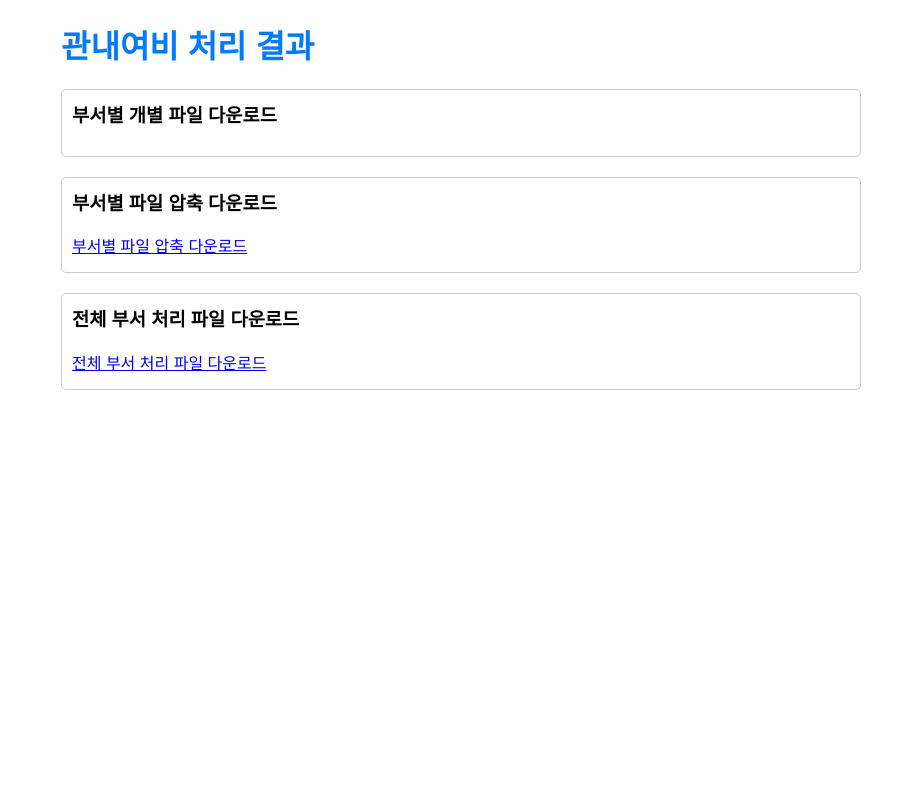
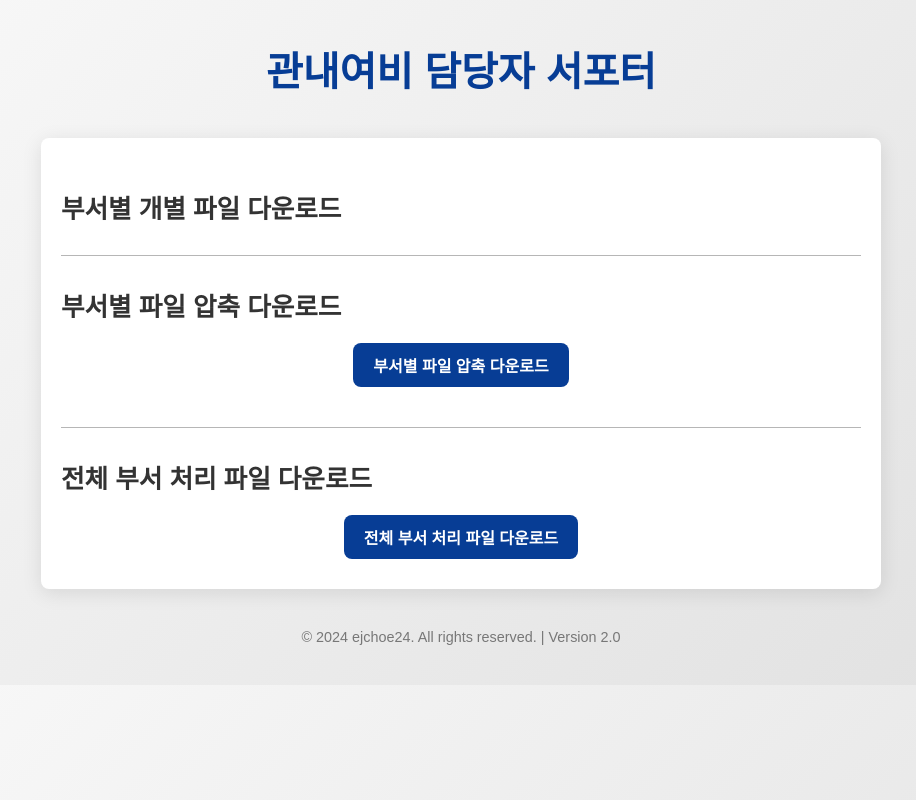
Before and after one commit to eunju-choe/bepa-sup, a Flask app: template templates/trip_result.html in a window 1280 px wide. Shown: the whole page, without its empty margins (179-1095 px from the left). Run offline with Flask 3, Linux system fonts and the light colour scheme; the template is opened without the code that fills it, so the values that code supplies are empty.

Commit message:
디자인 개선

```diff
--- a/templates/edu_index.html
+++ b/templates/edu_index.html
@@ -3,7 +3,7 @@
 <head>
     <meta charset="UTF-8">
     <meta name="viewport" content="width=device-width, initial-scale=1.0">
-    <title>BEPA 교육 담당자 서포터</title>
+    <title>교육 담당자 서포터</title>
     <link rel="stylesheet" href="https://cdnjs.cloudflare.com/ajax/libs/font-awesome/6.0.0-beta3/css/all.min.css">
     <style>
         body {
--- a/templates/edu_result.html
+++ b/templates/edu_result.html
@@ -3,7 +3,7 @@
 <head>
     <meta charset="UTF-8">
     <meta name="viewport" content="width=device-width, initial-scale=1.0">
-    <title>BEPA 교육 담당자 서포터</title>
+    <title>교육 담당자 서포터</title>
     <style>
         body {
             font-family: 'Noto Sans KR', sans-serif;
--- a/templates/index.html
+++ b/templates/index.html
@@ -3,7 +3,7 @@
 <head>
     <meta charset="UTF-8">
     <meta name="viewport" content="width=device-width, initial-scale=1.0">
-    <title>지원 시스템</title>
+    <title>베파 서포터</title>
     <link rel="stylesheet" href="https://cdnjs.cloudflare.com/ajax/libs/font-awesome/6.0.0-beta3/css/all.min.css">
     <style>
         body {
@@ -121,7 +121,7 @@
     </div>
 
     <footer>
-        <p>&copy; 2025 ejchoe24. All rights reserved. | Version 2.0</p>
+        <p>&copy; 2024 ejchoe24. All rights reserved. | Version 2.0</p>
     </footer>
 </body>
 </html>
--- a/templates/trip_index.html
+++ b/templates/trip_index.html
@@ -3,7 +3,7 @@
 <head>
     <meta charset="UTF-8">
     <meta name="viewport" content="width=device-width, initial-scale=1.0">
-    <title>관내출장 담당자 서포터</title>
+    <title>관내여비 담당자 서포터</title>
     <link rel="stylesheet" href="https://cdnjs.cloudflare.com/ajax/libs/font-awesome/6.0.0-beta3/css/all.min.css">
     <style>
         body {
@@ -112,7 +112,7 @@
     <link href="https://fonts.googleapis.com/css2?family=Noto+Sans+KR:wght@400;700&display=swap" rel="stylesheet">
 </head>
 <body>
-    <h1>출장 데이터 업로드</h1>
+    <h1>관내여비 담당자 서포터</h1>
     <form action="/trip/upload" method="post" enctype="multipart/form-data">
         <h3>필요한 파일을 업로드하세요</h3>
         <p>1. <strong>출장 데이터 파일</strong></p>
--- a/templates/trip_result.html
+++ b/templates/trip_result.html
@@ -3,36 +3,80 @@
 <head>
     <meta charset="UTF-8">
     <meta name="viewport" content="width=device-width, initial-scale=1.0">
-    <title>관내여비 처리 결과</title>
+    <title>관내여비 담당자 서포터</title>
     <style>
-        body { font-family: Arial, sans-serif; margin: 20px; }
-        h1 { color: #007bff; }
-        .container { max-width: 800px; margin: auto; }
-        .download-section { margin-top: 20px; padding: 10px; border: 1px solid #ccc; border-radius: 5px; }
-        .download-section h3 { margin-top: 0; }
-        .download-link { display: block; margin: 5px 0; }
+        body {
+            font-family: 'Noto Sans KR', sans-serif;
+            margin: 0;
+            padding: 0 40px;
+            background: linear-gradient(135deg, #f9f9f9, #e0e0e0);
+            color: #333;
+        }
+        h1 {
+            text-align: center;
+            color: #073D95;
+            margin: 40px 0;
+            font-size: 2.5em;
+        }
+        h2 {
+            margin: 30px 0 10px;
+            color: #333;
+            text-align: justify;
+            font-size: 1.6em;
+        }
+        .divider {
+            height: 1px;
+            background-color: #b6b6b6;
+            margin: 30px 0;
+        }
+        .container {
+            max-width: 800px;
+            margin: 0 auto;
+            background-color: #fff;
+            padding: 20px;
+            border-radius: 8px;
+            box-shadow: 0 4px 20px rgba(0, 0, 0, 0.1);
+            text-align: center;
+        }
+        a {
+            display: inline-block;
+            margin: 10px 0;
+            padding: 10px 20px;
+            color: #fff;
+            background-color: #073D95;
+            text-decoration: none;
+            border-radius: 8px;
+            font-weight: bold;
+            transition: background-color 0.3s, transform 0.3s;
+        }
+        a:hover {
+            background-color: #004494;
+            transform: scale(1.05);
+        }
+        footer {
+            text-align: center;
+            margin: 40px 0;
+            font-size: 0.9em;
+            color: #777;
+        }
     </style>
 </head>
 <body>
+    <h1>관내여비 담당자 서포터</h1>
     <div class="container">
-        <h1>관내여비 처리 결과</h1>
-
-        <div class="download-section">
-            <h3>부서별 개별 파일 다운로드</h3>
-            {% for file in department_files %}
-                <a class="download-link" href="{{ url_for('download_trip_file', file_name=file.split('/')[-1]) }}">{{ file.split('/')[-1] }}</a>
-            {% endfor %}
-        </div>
-
-        <div class="download-section">
-            <h3>부서별 파일 압축 다운로드</h3>
-            <a class="download-link" href="{{ url_for('download_zip', zip_file_name=zip_file_path.split('/')[-1]) }}">부서별 파일 압축 다운로드</a>
-        </div>
-
-        <div class="download-section">
-            <h3>전체 부서 처리 파일 다운로드</h3>
-            <a class="download-link" href="{{ url_for('download_trip_file', file_name=output_path.split('/')[-1]) }}">전체 부서 처리 파일 다운로드</a>
-        </div>
+        <h2>부서별 개별 파일 다운로드</h2>
+        {% for file in department_files %}
+            <a href="{{ url_for('download_trip_file', file_name=file.split('/')[-1]) }}">{{ file.split('/')[-1] }}</a>
+        {% endfor %}
+        <div class="divider"></div>
+        <h2>부서별 파일 압축 다운로드</h2>
+        <a href="{{ url_for('download_zip', zip_file_name=zip_file_path.split('/')[-1]) }}">부서별 파일 압축 다운로드</a>
+        <div class="divider"></div>
+        <h2>전체 부서 처리 파일 다운로드</h2>
+        <a href="{{ url_for('download_trip_file', file_name=output_path.split('/')[-1]) }}">전체 부서 처리 파일 다운로드</a>
     </div>
+    <footer>
+        &copy; 2024 ejchoe24. All rights reserved. | Version 2.0
+    </footer>
 </body>
 </html>
```
